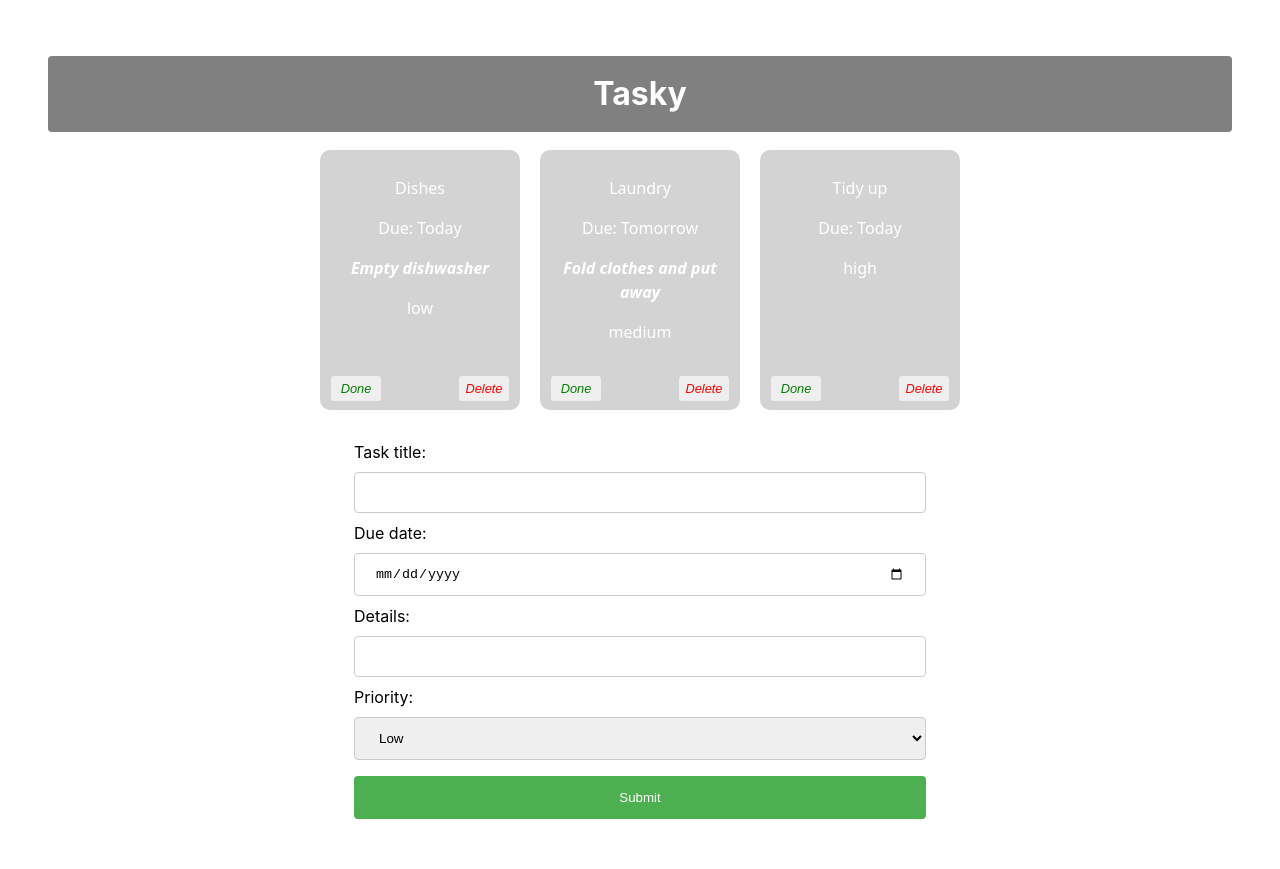
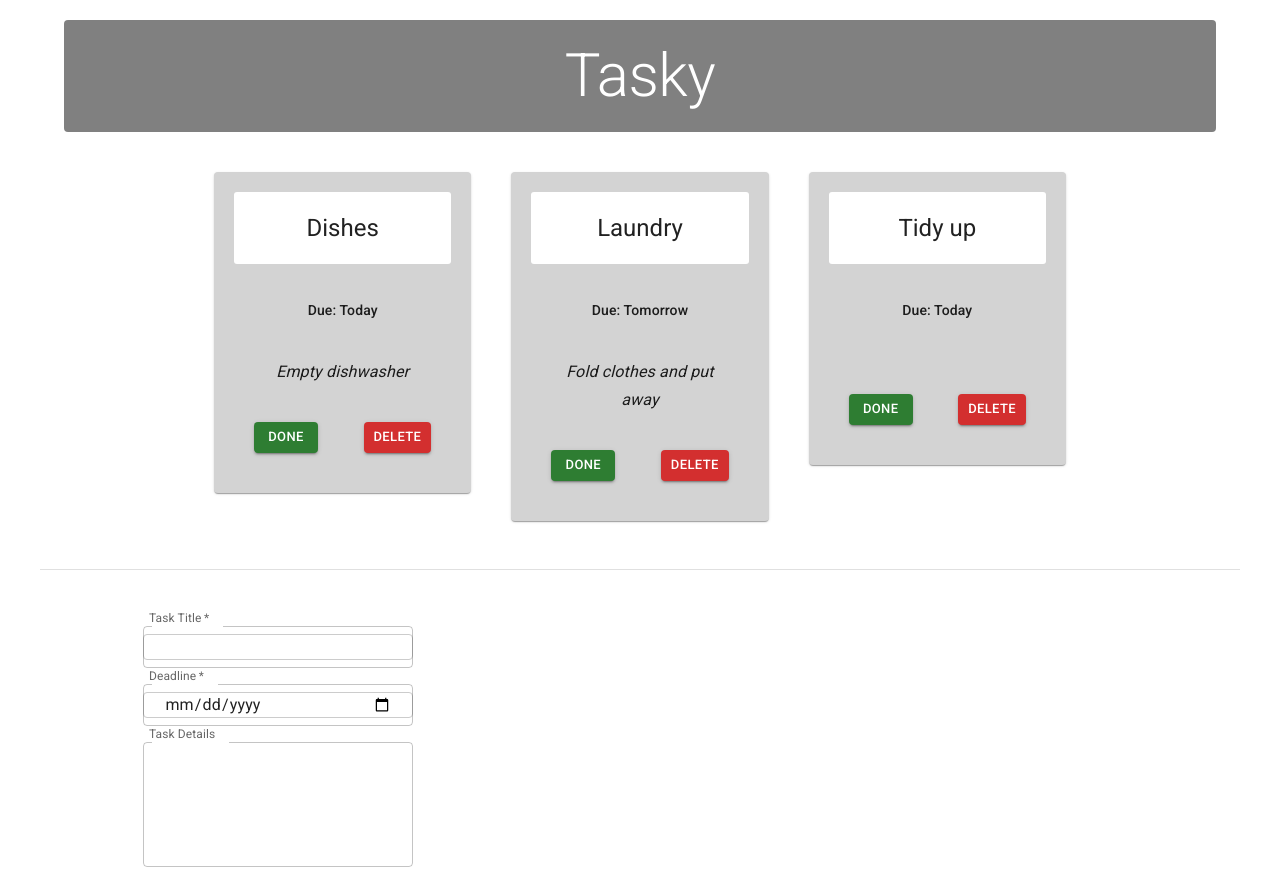
Before and after one commit to Aidan-Weeks/react-basics-labs, a React (Vite) app in the folder tasky/: page / in a window 1280 px wide. Shown: the top 869 px of the page. Built offline with nearby package versions, Linux system fonts and the light colour scheme.

Commit message:
Tasky Lab 3 done

```diff
--- a/tasky/index.html
+++ b/tasky/index.html
@@ -3,6 +3,12 @@
   <head>
     <meta charset="UTF-8" />
     <link rel="icon" type="image/svg+xml" href="/favicon.svg" />
+    <link rel="preconnect" href="https://fonts.googleapis.com" />
+<link rel="preconnect" href="https://fonts.gstatic.com" crossorigin />
+<link
+  rel="stylesheet"
+  href="https://fonts.googleapis.com/css2?family=Roboto:wght@300;400;500;700&display=swap"
+/>
     <meta name="viewport" content="width=device-width, initial-scale=1.0" />
     <title>tasky</title>
   </head>
--- a/tasky/package.json
+++ b/tasky/package.json
@@ -10,6 +10,10 @@
     "preview": "vite preview"
   },
   "dependencies": {
+    "@emotion/react": "^11.14.0",
+    "@emotion/styled": "^11.14.1",
+    "@mui/icons-material": "^9.4.0",
+    "@mui/material": "^9.4.0",
     "react": "^19.2.8",
     "react-dom": "^19.2.8",
     "uuid": "^14.0.2"
--- a/tasky/src/App.css
+++ b/tasky/src/App.css
@@ -10,7 +10,7 @@ body {
 }
 
 
-h1 {
+/*h1 {
   text-align: center;
   background-color: grey;
   color: white;
@@ -27,14 +27,14 @@ div {
 .container{
   text-align: center;
 
-}
+}*/
 
 .description{
   size: 1rem;
   font-style: italic;
   font-weight: bold;
 }
-
+/*
 .card {
   display: inline-block;
   vertical-align: top;
@@ -89,7 +89,7 @@ button {
   bottom: 5px;
   right: 5px;
   color: red;
-}
+}*/
 
 input[type=text], input[type=date], select {
   width: 100%;
--- a/tasky/src/App.jsx
+++ b/tasky/src/App.jsx
@@ -3,6 +3,10 @@ import Task from './components/Task';
 import React, { useState } from 'react';
 import AddTaskForm from './components/Form';
 import { v4 as uuidv4 } from 'uuid';
+import Typography from '@mui/material/Typography';
+import Container from '@mui/material/Container';
+import Grid from '@mui/material/Grid';
+
 
 
 
@@ -73,22 +77,67 @@ function App() {
 
   return (
     <div className="container">
-      <h1>Tasky</h1>
+     {/* App Header */}
+<Container component="main">
+  <Typography
+    component="h1"
+    variant="h2"
+    align="center"
+    gutterBottom
+    sx={{
+      backgroundColor: 'gray',
+      textAlign: 'center',
+      color: 'white',
+      padding: '20px',
+      margin: '20px 0 40px 0',
+      borderRadius: '4px'
+    }}
+  >
+    Tasky
+  </Typography>
+</Container>
+
+{/* Task Card Grid */}
+<Container maxWidth="md" component="main">
+  <Grid
+    container
+    spacing={5}
+    alignItems="flex-start"
+    justifyContent="center"
+  >
     {taskState.tasks.map((task, index) => (
       <Task
         title={task.title}
         description={task.description}
         deadline={task.deadline}
-      priority={task.priority}
+        done={task.done}
         key={task.id}
-      done={task.done}
         markDone={() => doneHandler(index)}
-      deleteTask = {() => deleteHandler(index)}
+        deleteTask={() => deleteHandler(index)}
+      />
+    ))}
+  </Grid>
+</Container>
+{/* End Task Card Grid */}
+{/* Footer - Add Task Form */}
+<Container
+  component="footer"
+  sx={{
+    borderTop: (theme) => `1px solid ${theme.palette.divider}`,
+    my: 6,
+    py: 6,
+  }}
+>
+  <Grid container justifyContent="center">
+    <AddTaskForm
+      submit={formSubmitHandler}
+      change={formChangeHandler}
+    />
+  </Grid>
+</Container>
+{/* End Footer */}
 
-    />
 
-  ))}
-    <AddTaskForm submit={formSubmitHandler} change={formChangeHandler} />
   </div>
   );``
 }
--- a/tasky/src/components/Form.jsx
+++ b/tasky/src/components/Form.jsx
@@ -1,33 +1,69 @@
+import Box from '@mui/material/Box';
+import TextField from '@mui/material/TextField';
+import Button from '@mui/material/Button';
+
+
 const AddTaskForm = (props) => {
 
   return (
     <div>
-        <form onSubmit={props.submit}>
-         <label>
-        Task title:
-        <input type="text" name="title" required onChange={(event) => props.change(event)} />
-    </label>
-    <br />
-    <label>
-        Due date:
-        <input type="date" name="deadline" required onChange={(event) => props.change(event)} />
-    </label>
-    <br />
-    <label>
-        Details:
-        <input type="text" name="description" onChange={(event) => props.change(event)} />
-    </label>
-    <label>
-        Priority:
-        <select name="priority" onChange={(event) => props.change(event)} >
-            <option value="low">Low</option>
-            <option value="medium">Medium</option>
-            <option value="high">High</option>
-        </select>
-    </label>
-        <input type="submit" value="Submit" />
-        </form>
+       <Box
+  component="form"
+  sx={{
+    '& .MuiOutlinedInput-root': { m: 1, width: '30ch' },
+  }}
+  onSubmit={props.submit}
+>
+    <div>
+  <TextField
+    required
+    id="outlined-required"
+    name="title"
+    label="Task Title"
+    slotProps={{ inputLabel: { shrink: true } }}
+    onChange={(event) => props.change(event)}
+  />
+</div>
+<div>
+  <TextField
+    required
+    name="deadline"
+    label="Deadline"
+    slotProps={{ inputLabel: { shrink: true } }}
+    type="date"
+    onChange={(event) => props.change(event)}
+  />
+</div>
+<div>
+  <TextField
+    name="description"
+    id="outlined-multiline-static"
+    label="Task Details"
+    slotProps={{ inputLabel: { shrink: true } }}
+    multiline
+    rows={4}
+    onChange={(event) => props.change(event)}
+  />
+</div>
+<div>
+  <Button
+    type="submit"
+    variant="contained"
+    color="primary"
+    sx={{
+      m: 1,
+      p: 1,
+      width: '95%'
+    }}
+  >
+    Add Task
+  </Button>
+</div>
+
+</Box>
+
     </div>
+
   )
 };
 
--- a/tasky/src/components/Task.jsx
+++ b/tasky/src/components/Task.jsx
@@ -1,20 +1,97 @@
+import Box from '@mui/material/Box';
+import Button from '@mui/material/Button';
+import Card from '@mui/material/Card';
+import CardActions from '@mui/material/CardActions';
+import CardContent from '@mui/material/CardContent';
+import CardHeader from '@mui/material/CardHeader';
+import Grid from '@mui/material/Grid';
+import Typography from '@mui/material/Typography';
+
+
 const Task = (props) => {
 
     return (
-        <div className="card" style={{backgroundColor: props.done ? 'lightgrey' : props.priority === 'high'
-                    ? '#ff9999'
-                    : props.priority === 'medium'
-                    ? '#ffcc66'
-                    : '#99cc99'}}
-                    >
-           <p>{props.title}</p>
-            <p>Due: {props.deadline}</p>
-            <p className="description">{props.description}</p>
-            <p className="priority">{props.priority}</p>
-            <button onClick={props.markDone} className='doneButton'>Done</button>
-            <button className='deleteButton' onClick={props.deleteTask}>Delete</button>
+    <Grid
+  key={props.id}
+  size={{ xs: 12, md: 4 }}
+>
+  <Card
+    sx={{
+      backgroundColor: props.done ? 'lightgrey' : 'lightblue',
+      padding: '20px'
+    }}
+  >
+    <CardHeader
+      title={props.title}
+      sx={{
+        backgroundColor: 'white',
+        borderRadius: '3px',
+        padding: '20px',
+        textAlign: 'center'
+      }}
+    />
 
-        </div>
+    <CardContent>
+      <Box
+        sx={{
+          display: 'flex',
+          justifyContent: 'center',
+          alignItems: 'baseline',
+          mb: 2,
+          padding: '20px'
+        }}
+      >
+        <Typography
+          component="p"
+          variant="subtitle2"
+          color="text.primary"
+        >
+          Due: {props.deadline}
+        </Typography>
+      </Box>
+
+      <Typography
+        component="p"
+        variant="subtitle1"
+        align="center"
+        sx={{ fontStyle: 'italic' }}
+      >
+        {props.description}
+      </Typography>
+    </CardContent>
+
+    <CardActions
+      sx={{
+        justifyContent: 'space-between',
+        padding: '20px'
+      }}
+    >
+      <Button
+        variant="contained"
+        size="small"
+        color="success"
+        onClick={props.markDone}
+      >
+        Done
+      </Button>
+
+      <Button
+        variant="contained"
+        size="small"
+        color="error"
+        onClick={props.deleteTask}
+      >
+        Delete
+      </Button>
+    </CardActions>
+  </Card>
+</Grid>
+
+
+
+
+
+
     )
 }
 
```
Also changed, not shown: 1 other file (tests, documents, lock files or other folders). Lines whose indentation alone changed are shown as unchanged.
